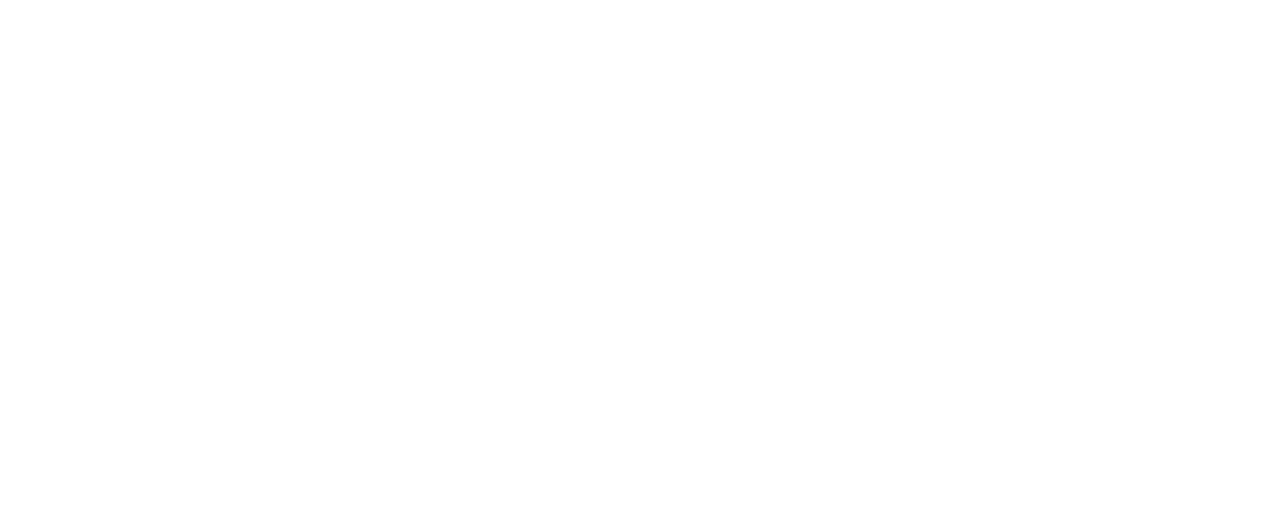
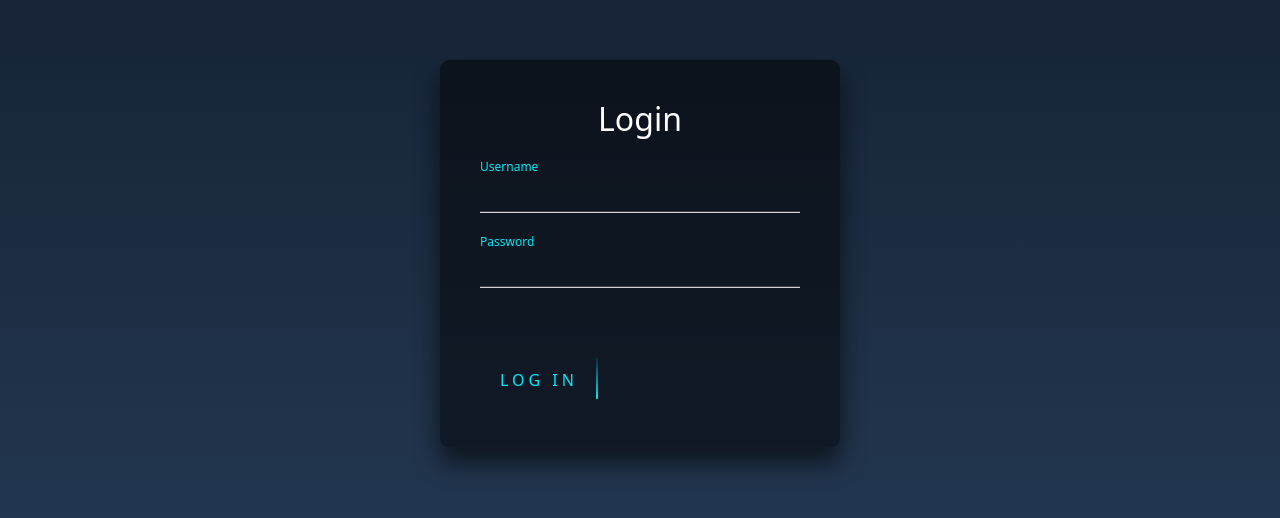
Before and after one commit to Tutorial-kmc/social-media-frontend, a React (Create React App) app: page /login in a window 1280 px wide. Before the commit this address had no page. Shown: the part 146-664 px from the top of the page. Built offline with nearby package versions, Linux system fonts and the light colour scheme.

Commit message:
Designed login signup page

```diff
--- a/src/App.js
+++ b/src/App.js
@@ -1,6 +1,8 @@
 import "bootstrap/dist/css/bootstrap.min.css";
 import { BrowserRouter as Router, Routes, Route } from "react-router-dom";
 import Home from "./components/Home/Home";
+import Login from "./components/login/Login";
+import Signup from "./components/login/Signup";
 import Post from "./components/Post/Post";
 
 function App() {
@@ -9,6 +11,8 @@
       <Routes>
         <Route exact path="/" element={<Home />} />
         <Route exact path="/post" element={<Post />} />
+        <Route exact path="/login" element={<Login />} />
+        <Route exact path="/signup" element={<Signup />} />
       </Routes>
     </Router>
   );
--- /dev/null
+++ b/src/components/login/Login.jsx
@@ -0,0 +1,32 @@
+import React from "react";
+import { Link } from "react-router-dom";
+import "./login.css";
+
+const Login = () => {
+  return (
+    <div className="login">
+      <div className="login-box">
+        <h2>Login</h2>
+        <form>
+          <div className="user-box">
+            <input type="text" name="" required="" />
+            <label>Username</label>
+          </div>
+          <div className="user-box">
+            <input type="password" name="" required="" />
+            <label>Password</label>
+          </div>
+          <Link to="/submit">
+            <span></span>
+            <span></span>
+            <span></span>
+            <span></span>
+            Log In
+          </Link>
+        </form>
+      </div>
+    </div>
+  );
+};
+
+export default Login;
--- /dev/null
+++ b/src/components/login/Signup.jsx
@@ -0,0 +1,40 @@
+import React from "react";
+import { Link } from "react-router-dom";
+import "./login.css";
+
+const Signup = () => {
+  return (
+    <div className="login">
+      <div className="login-box">
+        <h2>Signup</h2>
+        <form>
+          <div className="user-box">
+            <input type="text" name="" required="" />
+            <label>Name</label>
+          </div>
+          <div className="user-box">
+            <input type="text" name="" required="" />
+            <label>Email</label>
+          </div>
+          <div className="user-box">
+            <input type="password" name="" required="" />
+            <label> Create Password</label>
+          </div>
+          <div className="user-box">
+            <input type="password" name="" required="" />
+            <label> Repeat Password</label>
+          </div>
+          <Link to="/submit">
+            <span></span>
+            <span></span>
+            <span></span>
+            <span></span>
+            Sign up
+          </Link>
+        </form>
+      </div>
+    </div>
+  );
+};
+
+export default Signup;
--- /dev/null
+++ b/src/components/login/login.css
@@ -0,0 +1,162 @@
+.login{
+    background: linear-gradient(#141e30, #243b55);
+    width: 100%;
+    height: 100vh;
+}
+.login-box {
+    position: absolute;
+    top: 50%;
+    left: 50%;
+    width: 400px;
+    padding: 40px;
+    transform: translate(-50%, -50%);
+    background: rgba(0,0,0,.5);
+    box-sizing: border-box;
+    box-shadow: 0 15px 25px rgba(0,0,0,.6);
+    border-radius: 10px;
+  }
+
+  .login-box h2 {
+    margin: 0 0 30px;
+    padding: 0;
+    color: #fff;
+    text-align: center;
+  }
+
+  .login-box .user-box {
+    position: relative;
+  }
+
+  .login-box .user-box input {
+    width: 100%;
+    padding: 10px 0;
+    font-size: 16px;
+    color: #fff;
+    margin-bottom: 30px;
+    border: none;
+    border-bottom: 1px solid #fff;
+    outline: none;
+    background: transparent;
+  }
+  .login-box .user-box label {
+    position: absolute;
+    top:0;
+    left: 0;
+    padding: 10px 0;
+    font-size: 16px;
+    color: #fff;
+    pointer-events: none;
+    transition: .5s;
+  }
+
+  .login-box .user-box input:focus ~ label,
+  .login-box .user-box input:valid ~ label {
+    top: -20px;
+    left: 0;
+    color: #03e9f4;
+    font-size: 12px;
+  }
+
+  .login-box form a {
+    position: relative;
+    display: inline-block;
+    padding: 10px 20px;
+    color: #03e9f4;
+    font-size: 16px;
+    text-decoration: none;
+    text-transform: uppercase;
+    overflow: hidden;
+    transition: .5s;
+    margin-top: 40px;
+    letter-spacing: 4px
+  }
+
+  .login-box a:hover {
+    background: #03e9f4;
+    color: #fff;
+    border-radius: 5px;
+    box-shadow: 0 0 5px #03e9f4,
+                0 0 25px #03e9f4,
+                0 0 50px #03e9f4,
+                0 0 100px #03e9f4;
+  }
+
+  .login-box a span {
+    position: absolute;
+    display: block;
+  }
+
+  .login-box a span:nth-child(1) {
+    top: 0;
+    left: -100%;
+    width: 100%;
+    height: 2px;
+    background: linear-gradient(90deg, transparent, #03e9f4);
+    animation: btn-anim1 1s linear infinite;
+  }
+
+  @keyframes btn-anim1 {
+    0% {
+      left: -100%;
+    }
+    50%,100% {
+      left: 100%;
+    }
+  }
+
+  .login-box a span:nth-child(2) {
+    top: -100%;
+    right: 0;
+    width: 2px;
+    height: 100%;
+    background: linear-gradient(180deg, transparent, #03e9f4);
+    animation: btn-anim2 1s linear infinite;
+    animation-delay: .25s
+  }
+
+  @keyframes btn-anim2 {
+    0% {
+      top: -100%;
+    }
+    50%,100% {
+      top: 100%;
+    }
+  }
+
+  .login-box a span:nth-child(3) {
+    bottom: 0;
+    right: -100%;
+    width: 100%;
+    height: 2px;
+    background: linear-gradient(270deg, transparent, #03e9f4);
+    animation: btn-anim3 1s linear infinite;
+    animation-delay: .5s
+  }
+
+  @keyframes btn-anim3 {
+    0% {
+      right: -100%;
+    }
+    50%,100% {
+      right: 100%;
+    }
+  }
+
+  .login-box a span:nth-child(4) {
+    bottom: -100%;
+    left: 0;
+    width: 2px;
+    height: 100%;
+    background: linear-gradient(360deg, transparent, #03e9f4);
+    animation: btn-anim4 1s linear infinite;
+    animation-delay: .75s
+  }
+
+  @keyframes btn-anim4 {
+    0% {
+      bottom: -100%;
+    }
+    50%,100% {
+      bottom: 100%;
+    }
+  }
```
